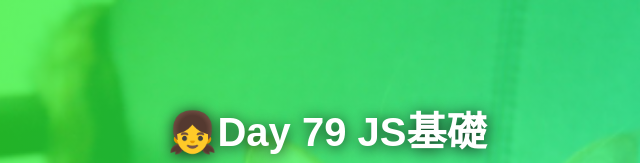
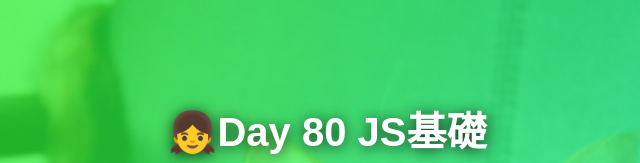
Before and after one commit to kiyo4810/udemy_kaihatsu_nyumon_kanzen_course, a plain HTML site: page js-lesson/index.html in a window 1280 px wide. Shown: the top 163 px of the page, 313-953 px from the left. Drawn offline with nearby package versions, Linux system fonts and the light colour scheme.

Commit message:
今日からJSに2！

```diff
--- a/js-lesson/index.html
+++ b/js-lesson/index.html
@@ -3,7 +3,7 @@
   <head>
     <meta charset="UTF-8" />
     <meta name="viewport" content="width=device-width, initial-scale=1.0" />
-    <title>👧Day 79 JS基礎 ☕️実力にあったUdemy教材発見</title>
+    <title>👧Day 80 JS基礎 ☕️実力にあったUdemy教材発見</title>
     <link rel="stylesheet" href="main.css" />
     <link rel="stylesheet" href="https://cdnjs.cloudflare.com/ajax/libs/prism/1.29.0/themes/prism-tomorrow.min.css" />
   </head>
@@ -13,7 +13,7 @@
     <div class="dynamic-gradient"></div>
 
     <main class="content">
-      <h1>👧Day 79 JS基礎</h1>
+      <h1>👧Day 80 JS基礎</h1>
       <p>
         ☕️実力にあったUdemy教材発見<br />
         おさらい含むJavaScriptに突入
```
